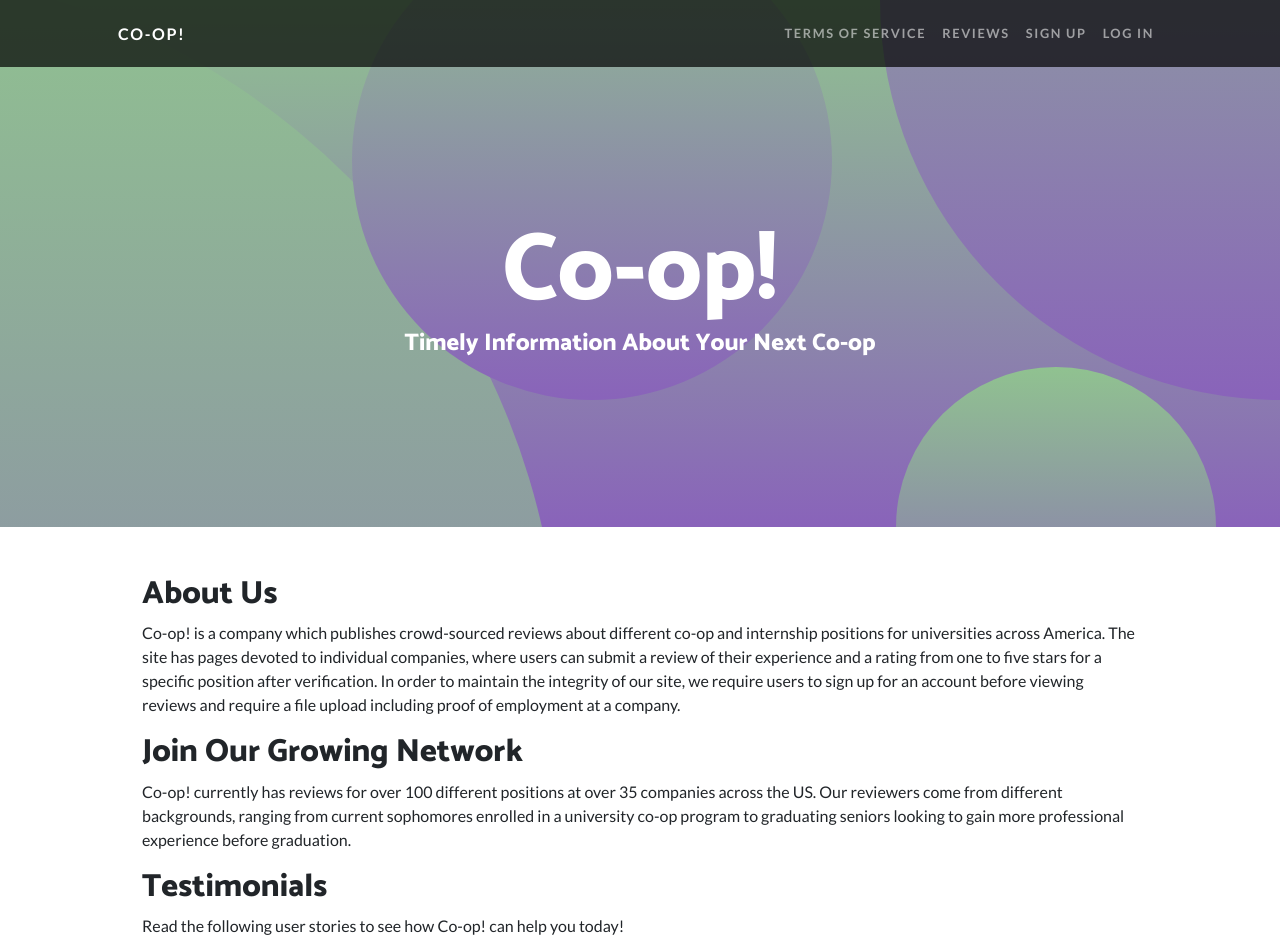
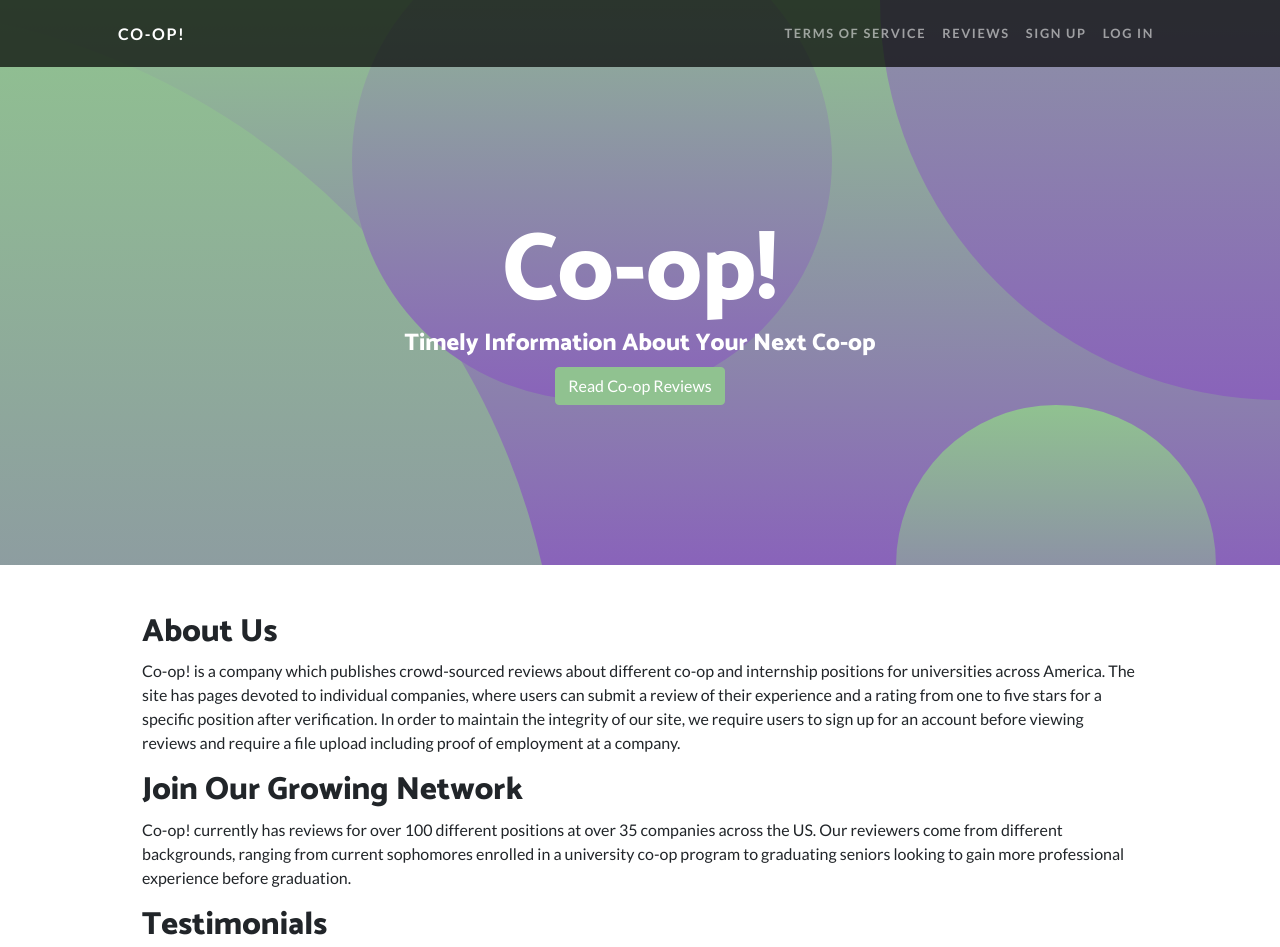
Before and after one commit to alinachiu/finalproject, a plain HTML site: page index.html in a window 1280 px wide. Shown: the top 947 px of the page. Drawn offline with nearby package versions, Linux system fonts and the light colour scheme.

Commit message:
add button to homepage

```diff
--- a/index.html
+++ b/index.html
@@ -66,6 +66,9 @@
         <div class="container px-5">
           <h1 class="masthead-heading mb-0">Co-op!</h1>
           <h4>Timely Information About Your Next Co-op</h4>
+          <a href="reviews.html" class="btn btn-primary btn-md">
+            Read Co-op Reviews
+          </a>
         </div>
       </div>
       <div class="bg-circle-1 bg-circle"></div>
```
